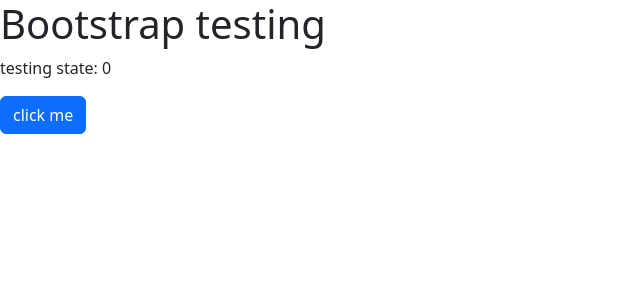
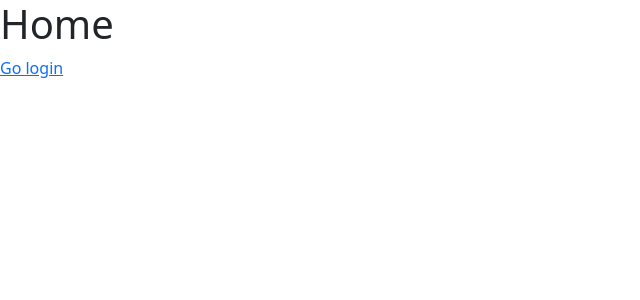
Before and after one commit to AleejandroReyna/new-bank-app, a React (Create React App) app: page / in a window 1280 px wide. Shown: the top 300 px of the page, without its empty margins (0-640 px from the left). Built offline with nearby package versions, Linux system fonts and the light colour scheme.

Commit message:
config: Added main navigation

```diff
--- a/package.json
+++ b/package.json
@@ -14,6 +14,7 @@
     "react": "^18.3.1",
     "react-bootstrap": "^2.10.5",
     "react-dom": "^18.3.1",
+    "react-router-dom": "^6.27.0",
     "react-scripts": "5.0.1",
     "typescript": "^4.9.5",
     "web-vitals": "^2.1.4"
--- a/src/App.tsx
+++ b/src/App.tsx
@@ -1,15 +1,11 @@
-import { useState } from 'react';
-import { Button } from 'react-bootstrap';
 import './App.css';
 
+// Navigation
+import { MainRouter } from './navigation/MainRouter';
+
 function App() {
-  const [componentNumber, setcomponentNumber] = useState<number>(0)
   return (
-    <div>
-      <h1>Bootstrap testing</h1>
-      <p>testing state: {componentNumber}</p>
-      <Button onClick={() => setcomponentNumber(componentNumber + 1)}>click me</Button>
-    </div>
+    <MainRouter />
   );
 }
 
--- /dev/null
+++ b/src/navigation/MainRouter/_MainRouter.tsx
@@ -0,0 +1,15 @@
+// Dependencies
+import { BrowserRouter, Routes, Route } from "react-router-dom";
+
+// Screens
+import { Home } from "../../screens/Home";
+import { Login } from "../../screens/Auth/Login";
+
+export const MainRouter = () => (
+    <BrowserRouter>
+        <Routes>
+            <Route path="/" Component={Home} />
+            <Route path="/login" Component={Login} />
+        </Routes>
+    </BrowserRouter>
+)
--- /dev/null
+++ b/src/navigation/MainRouter/index.ts
@@ -0,0 +1 @@
+export { MainRouter } from "./_MainRouter";
--- /dev/null
+++ b/src/screens/Auth/Login/_Login.tsx
@@ -0,0 +1,9 @@
+// UI Components
+import { Link } from "react-router-dom"
+
+export const Login = () => (
+    <div>
+        <h1>Login</h1>
+        <Link to='/'>Go Home</Link>
+    </div>
+)
--- /dev/null
+++ b/src/screens/Auth/Login/index.ts
@@ -0,0 +1 @@
+export { Login } from './_Login'
--- /dev/null
+++ b/src/screens/Home/_Home.tsx
@@ -0,0 +1,9 @@
+// UI Components
+import { Link } from "react-router-dom"
+
+export const Home = () => (
+    <div>
+        <h1>Home</h1>
+        <Link to='login'>Go login</Link>
+    </div>
+)
--- /dev/null
+++ b/src/screens/Home/index.ts
@@ -0,0 +1 @@
+export { Home } from "./_Home";
```
Also changed, not shown: 2 other files (tests, documents, lock files or other folders).
